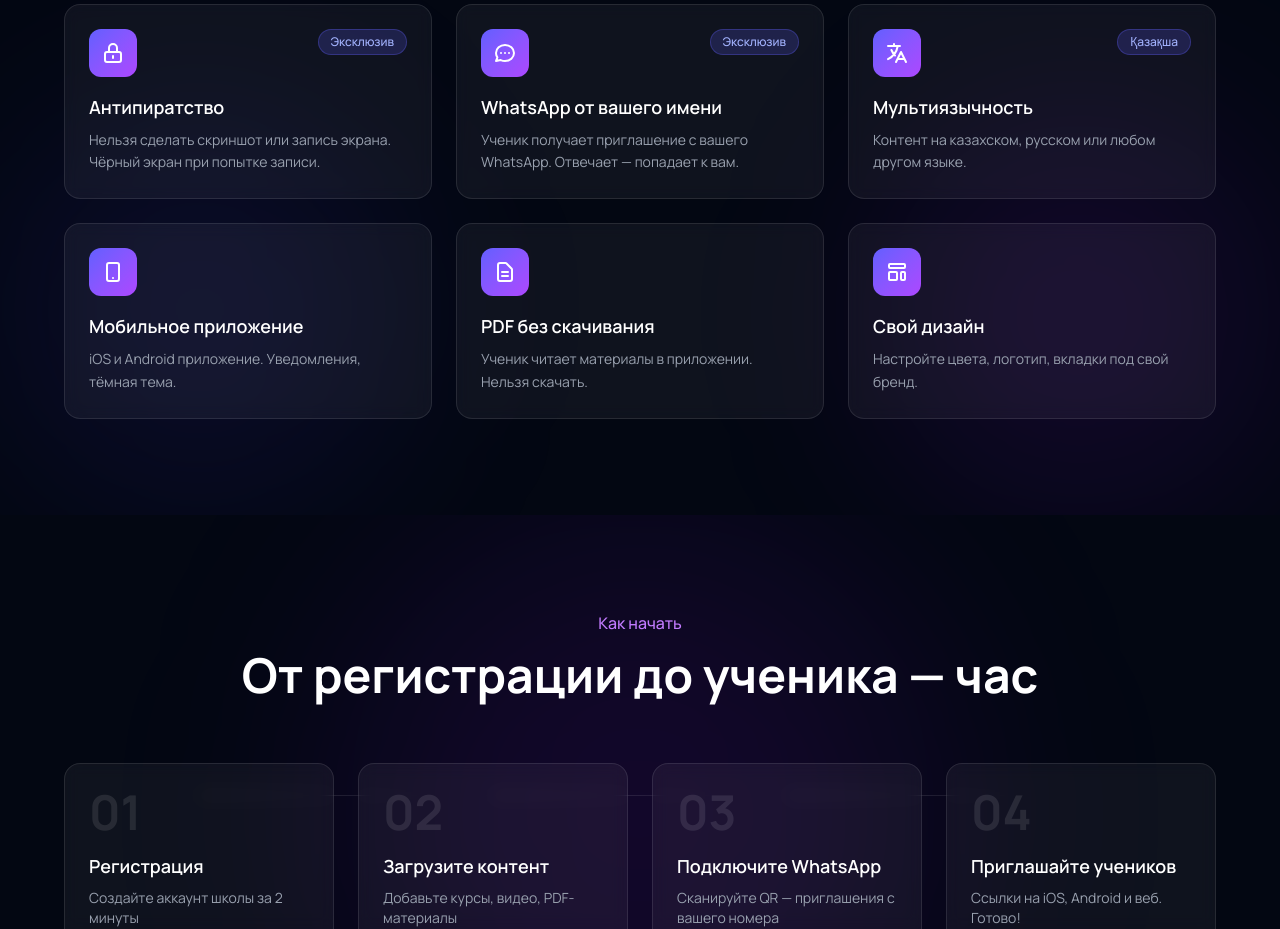
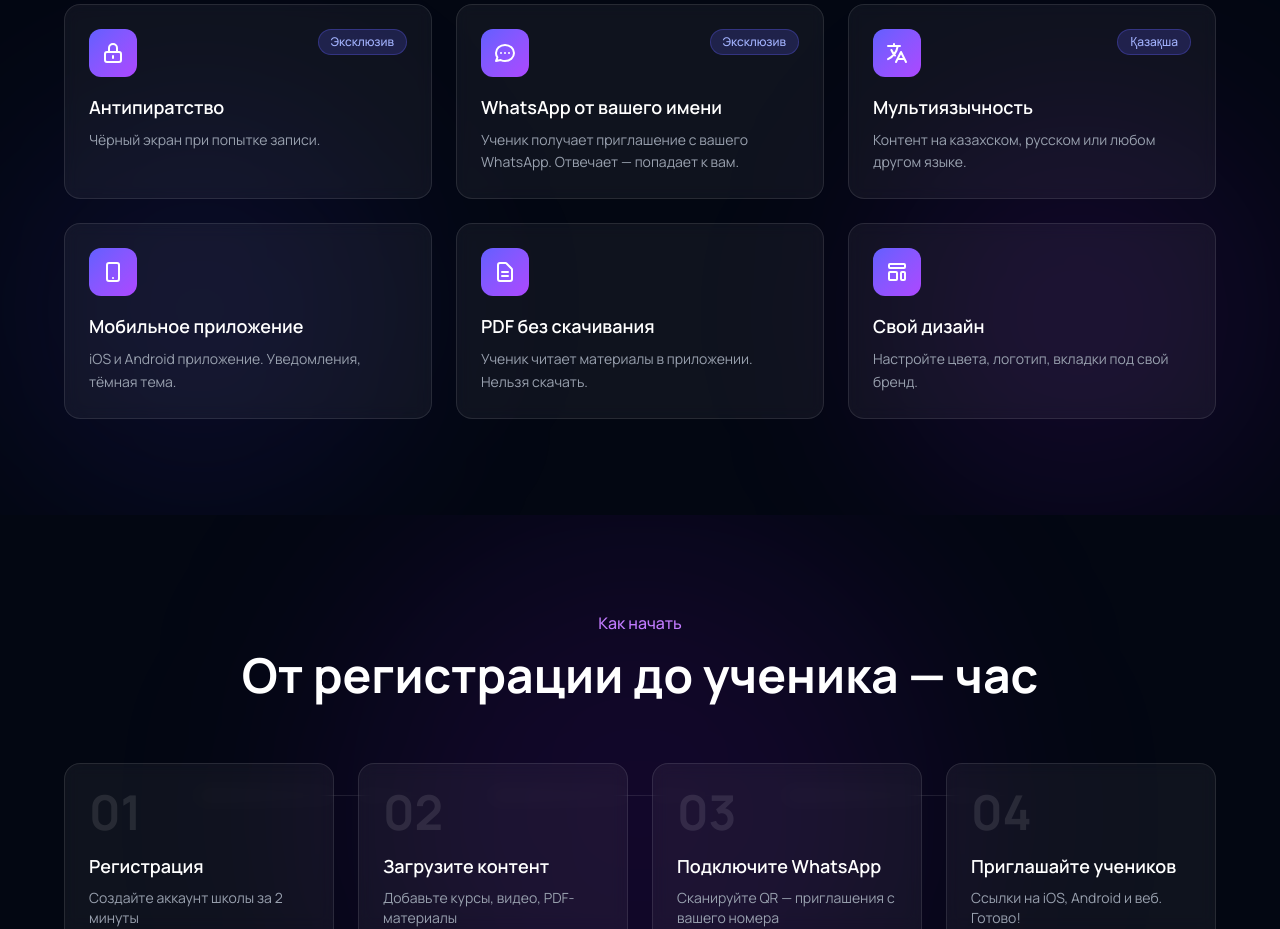
Before and after one commit to saparlife/onestudylanding, a Next.js app: page / in a window 1280 px wide. Shown: the part 1900-2829 px from the top of the page. Built offline with nearby package versions, Linux system fonts and the light colour scheme.

Commit message:
fix: shorten antipiracy description

```diff
--- a/src/components/Features.tsx
+++ b/src/components/Features.tsx
@@ -7,7 +7,7 @@ export function Features() {
         </svg>
       ),
       title: "Антипиратство",
-      description: "Нельзя сделать скриншот или запись экрана. Чёрный экран при попытке записи.",
+      description: "Чёрный экран при попытке записи.",
       badge: "Эксклюзив",
     },
     {
```
